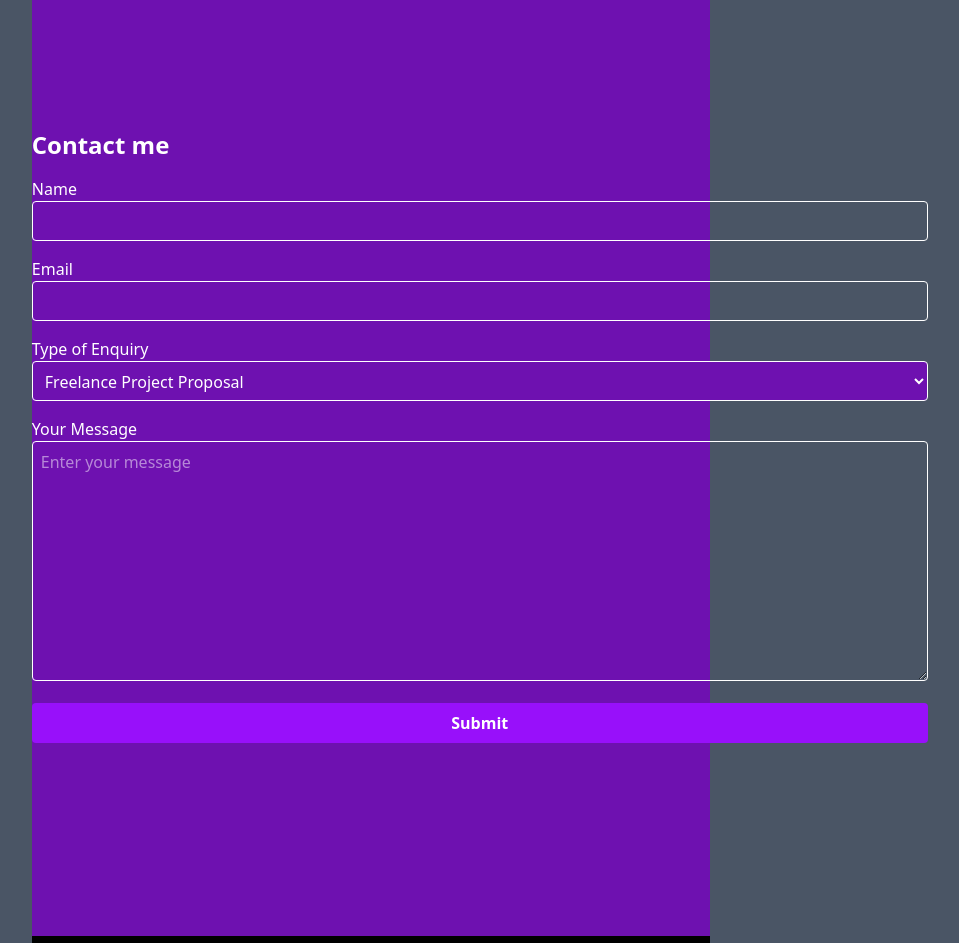
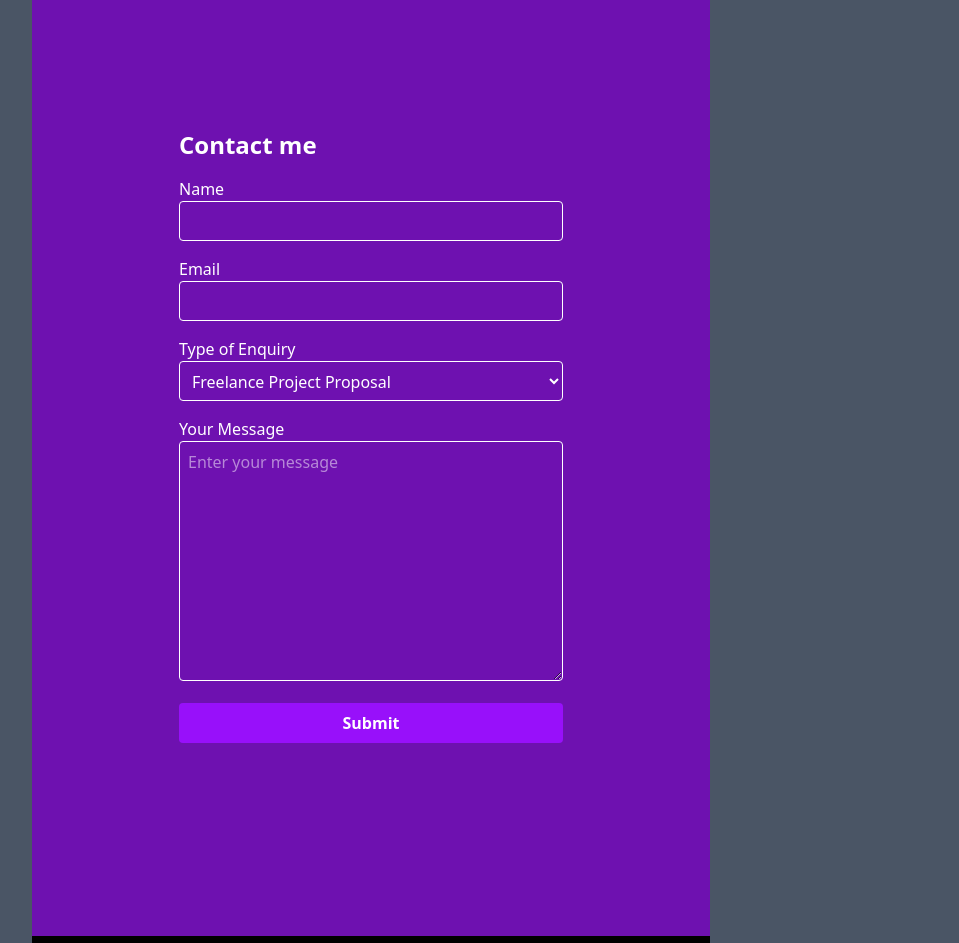
Before and after one commit to s3nsh1-dev/test_portfolio, a React (Vite) app: page / in a window 1280 px wide. Shown: the part 2960-3903 px from the top of the page, without its empty margins (269-1228 px from the left). Built offline with nearby package versions, Linux system fonts and the light colour scheme.

Commit message:
final commit

```diff
--- a/src/components/Contact.tsx
+++ b/src/components/Contact.tsx
@@ -1,7 +1,7 @@
 const Contact = () => {
   return (
     <div className="bg-purple-800 h-[1000px] text-white flex flex-col ">
-      <div className=" flex flex-col w-[70vw] m-auto gap-4">
+      <div className=" flex flex-col w-[30vw] m-auto gap-4">
         <h1 className="text-2xl font-bold">Contact me</h1>
         <div>
           <label htmlFor="name">Name</label>
--- a/src/components/HeroSection.tsx
+++ b/src/components/HeroSection.tsx
@@ -24,7 +24,7 @@ const HeroSection = () => {
         />
         <h2 className="font-bold">Hello, I am Shubham!</h2>
       </div>
-      <h1 className="font-bold text-5xl w-[60vw] text-wrap">
+      <h1 className="font-bold text-5xl w-[30vw] text-wrap">
         A frontend developer specialized in React
       </h1>
     </div>
--- a/src/pages/Homepage.tsx
+++ b/src/pages/Homepage.tsx
@@ -6,7 +6,7 @@ import Footer from "../components/Footer";
 
 const Homepage = () => {
   return (
-    <div className="mx-[23.5%]">
+    <div className="px-[23.5%]">
       <Navbar />
       <HeroSection />
       <CardContainer />
```
